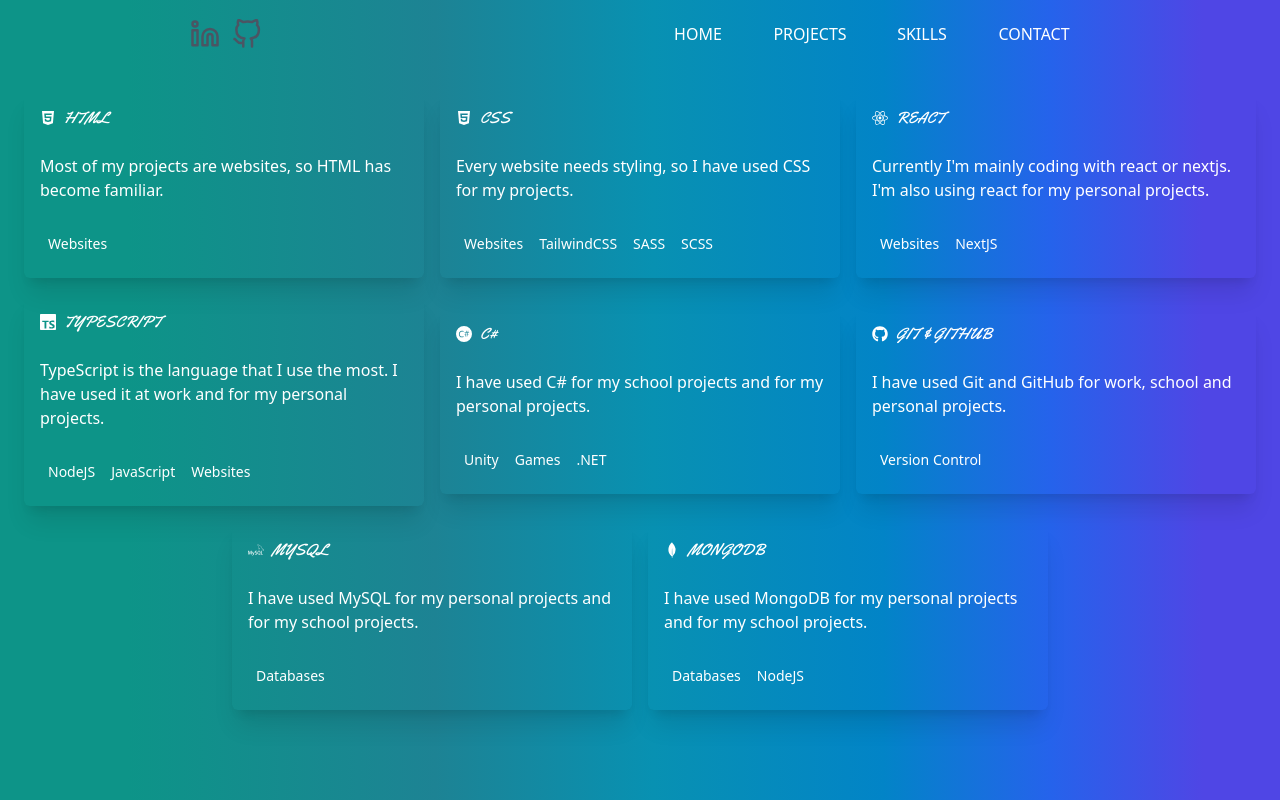
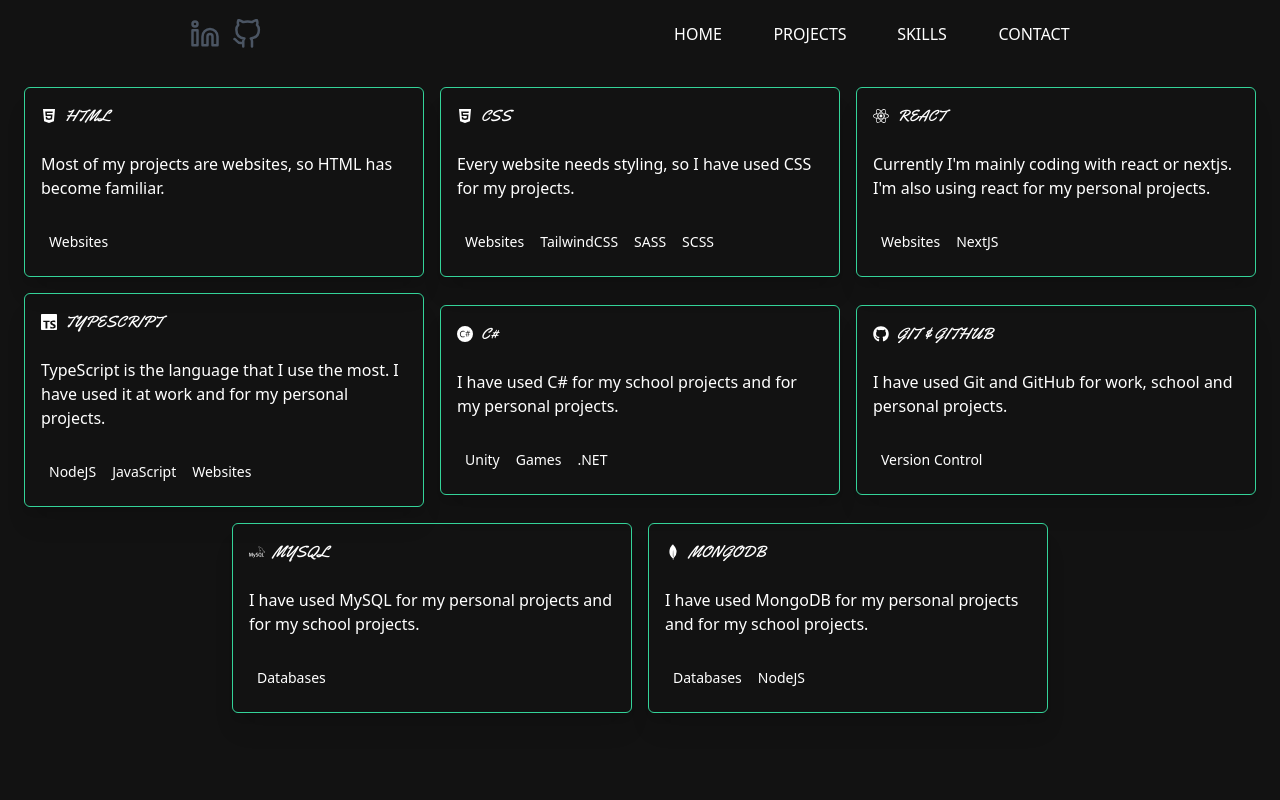
Before and after one commit to AleksiPamilo/Portfolio, a React (Create React App) app: page /skills in a window 1280 px wide. Built offline with nearby package versions, Linux system fonts and the light colour scheme.

Commit message:
Update colors

```diff
--- a/src/components/Navigation.tsx
+++ b/src/components/Navigation.tsx
@@ -30,10 +30,10 @@ const Navigation: React.FC = () => {
                 <div className="flex">
                     {
                         navItems.map((item) => (
-                            <Link to={item.path} className="flex items-center justify-center w-28 h-9 rounded uppercase hover:opacity-85">{item.title}</Link>
+                            <Link to={item.path} className="flex items-center justify-center w-28 h-9 rounded uppercase hover:text-emerald-400">{item.title}</Link>
                         ))
                     }
-                    <button className="w-28 h-9 rounded uppercase hover:opacity-85" onClick={openModal}>
+                    <button className="w-28 h-9 rounded uppercase hover:text-emerald-400" onClick={openModal}>
                         Contact
                     </button>
                 </div>
@@ -51,13 +51,13 @@ const Navigation: React.FC = () => {
                 <div className="flex flex-col gap-5 items-center justify-center">
                     {
                         navItems.map((item) => (
-                            <button className="w-full py-2 px-3 rounded uppercase hover:opacity-85" onClick={() => {
+                            <button className="w-full py-2 px-3 rounded uppercase hover:text-emerald-400" onClick={() => {
                                 setIsMenuOpen(!isMenuOpen);
                                 navigate(item.path)
                             }}>{item.title}</button>
                         ))
                     }
-                    <button className="w-full py-2 px-3 rounded uppercase hover:opacity-85" onClick={openModal}>
+                    <button className="w-full py-2 px-3 rounded uppercase hover:text-emerald-400" onClick={openModal}>
                         Contact
                     </button>
                 </div>
--- a/src/components/cards/ProjectCard.tsx
+++ b/src/components/cards/ProjectCard.tsx
@@ -7,7 +7,7 @@ type ProjectCardProps = {
 
 const ProjectCard: React.FC<ProjectCardProps> = ({ project }) => {
     const center = "absolute top-1/2 left-1/2 transform -translate-x-1/2 -translate-y-1/2 w-full text-center px-8";
-    const animation = "transition-all ease-in-out duration-1000";
+    const animation = "transition-all ease-in-out duration-700";
 
     return (
         <a key={project.name} href={"/projects/" + project.slug} className={`relative flex items-center justify-center w-[20rem] h-[10rem] rounded-md shadow-md hover:scale-105 transition-all ease-in-out duration-500 group bg-gradient-to-tr ${[
--- a/src/components/cards/SkillCard.tsx
+++ b/src/components/cards/SkillCard.tsx
@@ -7,7 +7,7 @@ type SkillCardProps = {
 
 const SkillCard: React.FC<SkillCardProps> = ({ skill }) => {
     return (
-        <div className="flex flex-col max-w-[25rem] p-4 gap-6 rounded-md select-none shadow-xl">
+        <div className="flex flex-col max-w-[25rem] p-4 gap-6 rounded-md select-none shadow-xl border border-emerald-400">
             <span className="flex items-center gap-2">
                 {skill?.icon}
                 <h1 className="uppercase font-yellowtail">{skill.name}</h1>
--- a/src/index.css
+++ b/src/index.css
@@ -3,8 +3,7 @@
 @tailwind utilities;
 
 body {
-  background: rgb(13, 148, 136);
-  background: linear-gradient(90deg, rgba(13, 148, 136, 1) 10%, rgba(29, 131, 148, 1) 34%, rgba(8, 145, 178, 1) 51%, rgba(2, 132, 199, 1) 69%, rgba(37, 99, 235, 1) 82%, rgba(79, 70, 229, 1) 94%);
+  background-color: #121212;
   color: white;
 }
 
--- a/src/sites/Home.tsx
+++ b/src/sites/Home.tsx
@@ -14,7 +14,7 @@ const Home: React.FC = () => {
             <div className="mt-6 ">
                 <Link
                     to="/projects"
-                    className="text-white font-semibold py-2 px-8 shadow-md rounded-md hover:bg-emerald-400 transition-all ease-in-out duration-700">
+                    className="text-white font-semibold py-2 px-8 shadow-md rounded-sm border border-emerald-400 hover:bg-emerald-400 transition-all ease-in-out duration-700">
                     My Projects
                 </Link>
             </div>
```
